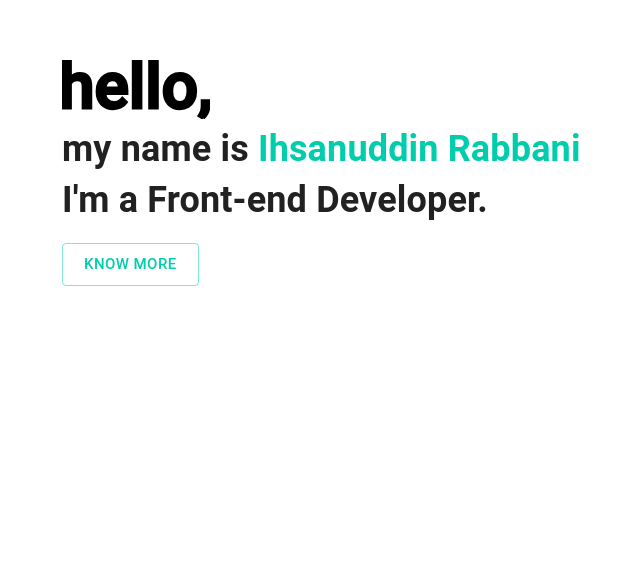
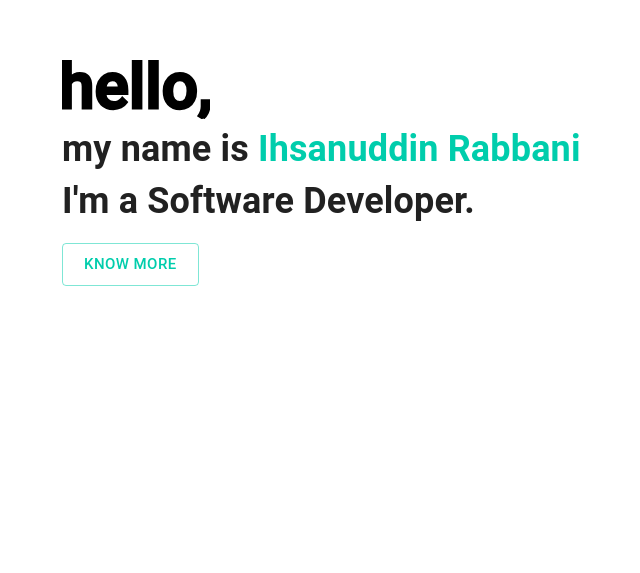
Before and after one commit to ihsanrabb/Ihsanuddin-porto, a Next.js app: page / in a window 1280 px wide. Shown: the part 227-800 px from the top of the page, without its empty margins (34-674 px from the left). Built offline with nearby package versions, Linux system fonts and the light colour scheme.

Commit message:
remove react reveal animation

```diff
--- a/components/About.js
+++ b/components/About.js
@@ -11,7 +11,11 @@ const About = () => {
           <h2 className="about-title">ABOUT ME</h2>
           </Grid>
           <Grid item xs={12} md={6}>
-            <img src="/ihsan-avatar1.jpg" alt="Avatar" className="about-img" />
+            <img
+              src="/ihsan-avatar1.jpg"
+              alt="ihsanuddin rabbani"
+              className="about-img"
+            />
           </Grid>
           <Grid item xs={12} md={6}>
             <p className="about-wording">I'm Graduate Information System student with experience in JavaScript with use framework & libraries such as ReactJS and VueJs. A fast learner and decenet managing thing. Reliable team player who want to help by improving the application</p>
--- a/components/Greetings.js
+++ b/components/Greetings.js
@@ -1,5 +1,4 @@
 import Button from '@material-ui/core/Button';
-import Bounce from 'react-reveal/Bounce';
 
 const Greetings = () => {
   return (
@@ -13,13 +12,11 @@ const Greetings = () => {
           <path d="M102.156 30.7812C102.156 27.4688 102.812 24.4896 104.125 21.8438C105.438 19.1771 107.281 17.1354 109.656 15.7188C112.031 14.2812 114.76 13.5625 117.844 13.5625C122.406 13.5625 126.104 15.0312 128.938 17.9688C131.792 20.9062 133.333 24.8021 133.562 29.6562L133.594 31.4375C133.594 34.7708 132.948 37.75 131.656 40.375C130.385 43 128.552 45.0312 126.156 46.4688C123.781 47.9062 121.031 48.625 117.906 48.625C113.135 48.625 109.312 47.0417 106.438 43.875C103.583 40.6875 102.156 36.4479 102.156 31.1562V30.7812ZM109.75 31.4375C109.75 34.9167 110.469 37.6458 111.906 39.625C113.344 41.5833 115.344 42.5625 117.906 42.5625C120.469 42.5625 122.458 41.5625 123.875 39.5625C125.312 37.5625 126.031 34.6354 126.031 30.7812C126.031 27.3646 125.292 24.6562 123.812 22.6562C122.354 20.6562 120.365 19.6562 117.844 19.6562C115.365 19.6562 113.396 20.6458 111.938 22.625C110.479 24.5833 109.75 27.5208 109.75 31.4375Z" stroke="black" strokeWidth="3"/>
           <path d="M141.094 58.25L137 55.8125C138.208 53.9167 139.031 52.2604 139.469 50.8438C139.927 49.4479 140.167 48.0208 140.188 46.5625V40.6562H147.031L147 46.125C146.979 48.3333 146.417 50.5417 145.312 52.75C144.229 54.9792 142.823 56.8125 141.094 58.25Z" stroke="black" strokeWidth="3"/>
         </svg>
-        <Bounce>
-          <h1 className="greetings-title">
-            my name is <span className="main-color">Ihsanuddin Rabbani</span>
-            <br/>
-            I'm a Front-end Developer.
-          </h1>
-        </Bounce>
+        <h1 className="greetings-title">
+          my name is <span className="main-color">Ihsanuddin Rabbani</span>
+          <br/>
+          I'm a Software Developer.
+        </h1>
         <Button variant="outlined" color="primary" size="large" href="#about-section">
           Know more
         </Button>
--- a/components/Projects.js
+++ b/components/Projects.js
@@ -2,17 +2,14 @@ import {projectsData} from '../data'
 import Grid from '@material-ui/core/Grid';
 import Container from '@material-ui/core/Container';
 import Button from '@material-ui/core/Button';
-import Fade from 'react-reveal/Fade';
 
 const Projects = () => {
   return (
     <>
       <h1 className="text-center">Projects</h1>
-
       <Container maxWidth="lg">
         {projectsData.map((project, index) => (
-              <Fade left key={index}>
-                <Grid container spacing={4} className="projects-wrap">
+          <Grid container spacing={4} className="projects-wrap" key={index}>
             <Grid item xs={12} md={5}>
               <h2>{project.title}</h2>
               <p>{project.description}</p>
@@ -29,10 +26,8 @@ const Projects = () => {
               </div>
             </Grid>
           </Grid>
-              </Fade>
         ))}
       </Container>
-
     </>
   )
 }
```
Lines whose indentation alone changed are shown as unchanged.
